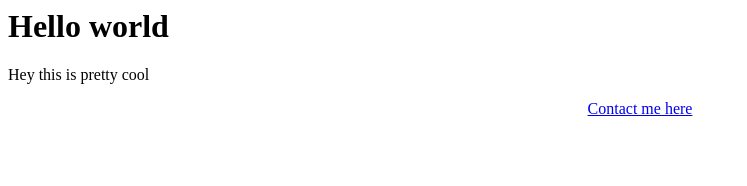
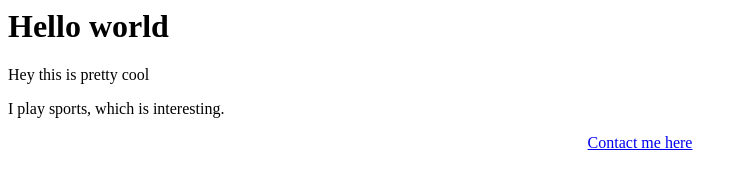
Before and after one commit to User1m/User1m.github.io, a plain HTML site: page index.html in a window 1280 px wide. Shown: the whole page, without its empty margins (0-747 px from the left). Drawn offline with Linux system fonts and the light colour scheme.

Commit message:
Changed the index file

```diff
--- a/index.html
+++ b/index.html
@@ -7,6 +7,7 @@
 
 <h1>Hello world</h1>
 <p>Hey this is pretty cool </p>
+<p>I play sports, which is interesting.</p>
 <p style="text-align:center;"><a href="user1m.github.io/contact.html">Contact me here</a></p>
 </body>
 </html>
```
